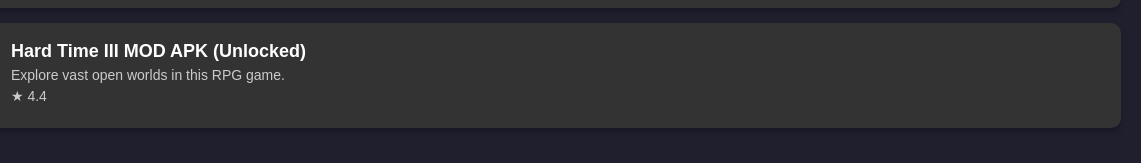
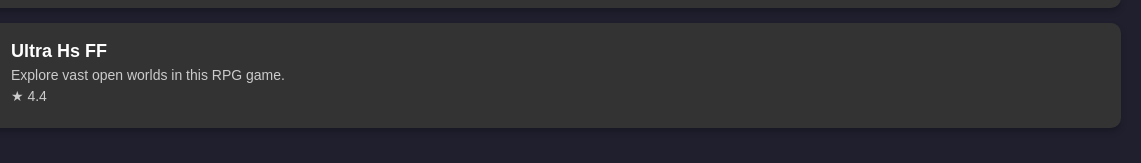
Before and after one commit to shuuuzy/GMZ4HUB, a plain HTML site: page index.html in a window 1280 px wide. Shown: the part 1382-1545 px from the top of the page, 139-1280 px from the left. Drawn offline with Linux system fonts and the light colour scheme; a script that the page names is missing.

Commit message:
Update index.html

```diff
--- a/index.html
+++ b/index.html
@@ -260,10 +260,10 @@
       <p>★ 4.4</p>
     </div>
   </div>
-  <div class="app" onclick="showDetails('Hard Time III MOD APK (Unlocked)', '4.4', 'https://i.ibb.co/2F0xQ4D/icon-6.webp')">
-    <img src="https://i.ibb.co/2F0xQ4D/icon-6.webp" alt="App">
+  <div class="app" onclick="showDetails('Ultra Hs FF', '4.4', 'https://i.ibb.co/Zc419bz/4802d0d2b172c85d30c26d2bc56851c5.webp')">
+    <img src="https://i.ibb.co/Zc419bz/4802d0d2b172c85d30c26d2bc56851c5.webp" alt="App">
     <div class="app-details">
-      <h3>Hard Time III MOD APK (Unlocked)</h3>
+      <h3>Ultra Hs FF</h3>
       <p>Explore vast open worlds in this RPG game.</p>
       <p>★ 4.4</p>
     </div>
@@ -315,7 +315,7 @@
         'Stardew Valley': 'https://shorturl.at/QvQe5',
         'BitLife MOD APK [Unlock ervthing/God Mode/Unlimited Money]': 'https://shorturl.at/aXNyb',
         'Brotato: Premium [Mod Unlocked]': 'https://shorturl.at/KbTxs',
-        'Hard Time III MOD APK (Unlocked)': 'https://shorturl.at/EccUV',
+        'Ultra Hs FF': 'https://shorturl.at/zz87Z',
     };
 
     function showDetails(title, rating, image) {
```
